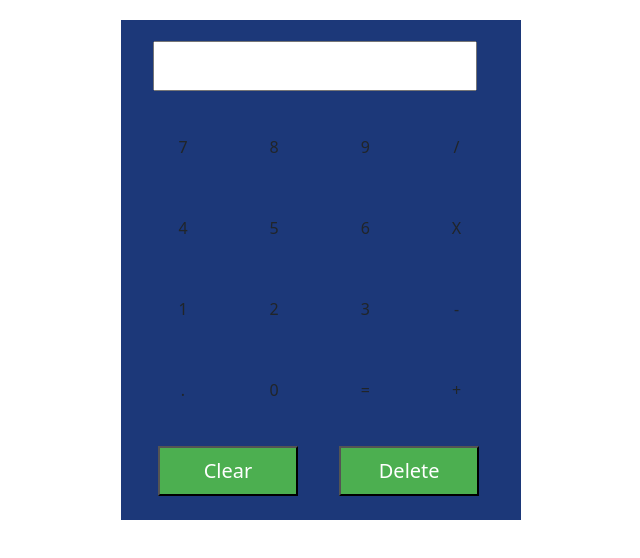
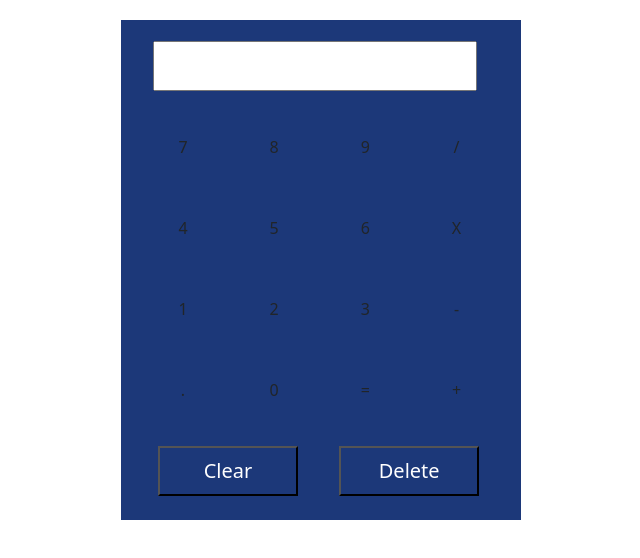
Before and after one commit to jagannathan606/Basic-Calculator, a plain HTML site: page index.html in a window 1280 px wide. Shown: the whole page, without its empty margins (309-949 px from the left). Drawn offline with nearby package versions, Linux system fonts and the light colour scheme.

Commit message:
Update cal.css

```diff
--- a/cal.css
+++ b/cal.css
@@ -43,7 +43,7 @@ body{
     margin-top: 31px;
     background: center;
     color: white;
-    background-color: #4CAF50;
+/*  background-color: #4CAF50; */
     font-size: 20px;
 }
 
@@ -55,7 +55,7 @@ body{
     background: center;
     color: white;
     font-size: 20px;
-    background-color: #4CAF50;
+/*  background-color: #4CAF50; */
 
 }
 
```
